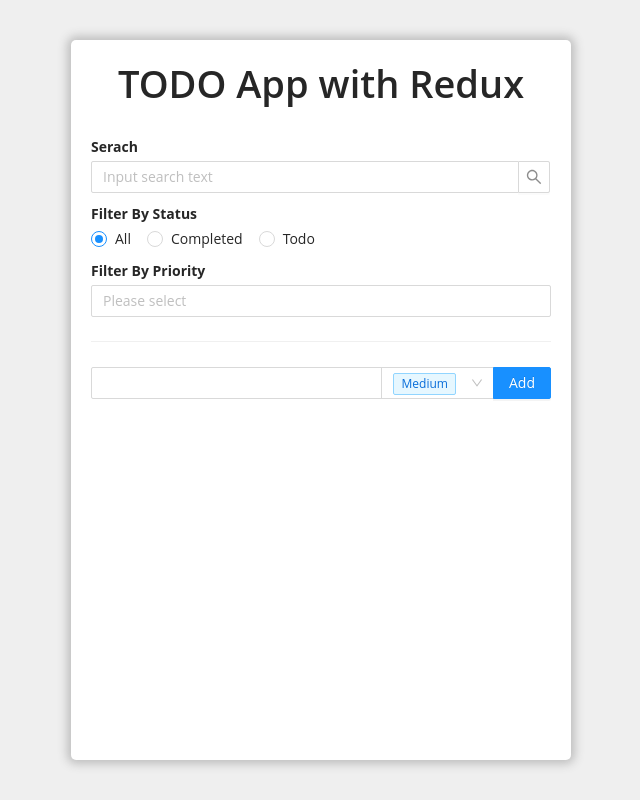
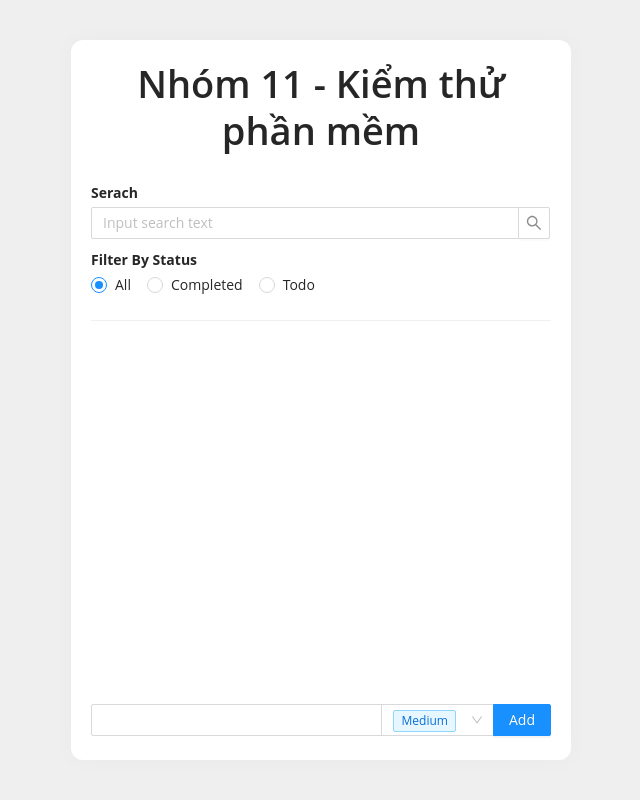
Before and after one commit to VuTien-creator/redux_todo, a React (Create React App) app: page / in a window 1280 px wide. Shown: the whole page, without its empty margins (319-959 px from the left). Built offline with nearby package versions, Linux system fonts and the light colour scheme.

Commit message:
220408_2057

```diff
--- a/src/App.js
+++ b/src/App.js
@@ -1,28 +1,27 @@
-import React from 'react';
-import { Typography, Divider } from 'antd'
-import './App.css';
+import { Divider, Typography } from "antd";
+import "./App.css";
 
-import Filters from './components/Filters/Filters'
-import TodoList from './components/TodoList/TodoList';
+import Filters from "./components/Filters/Filters";
+import TodoList from "./components/TodoList/TodoList";
 
-const { Title } = Typography
+const { Title } = Typography;
 
 function App() {
     return (
         <div
             style={{
                 width: 500,
-        margin: '0 auto',
-        display: 'flex',
-        flexDirection: 'column',
-        backgroundColor: 'white',
+                margin: "0 auto",
+                display: "flex",
+                flexDirection: "column",
+                backgroundColor: "white",
                 padding: 20,
-        boxShadow: '0 0 10px 4px #bfbfbf',
-        borderRadius: 5,
-        height: '90vh',
+                boxShadow: "0 0 20px 4px rgba(0, 0, 0, 0.02)",
+                borderRadius: 12,
+                height: "90vh",
             }}
         >
-      <Title style={{ textAlign:'center' }}>TODO App with Redux</Title>
+            <Title style={{ textAlign: "center" }}>Nhóm 11 - Kiểm thử phần mềm</Title>
             <Filters />
             <Divider />
             <TodoList />
--- a/src/components/Filters/Filters.js
+++ b/src/components/Filters/Filters.js
@@ -1,59 +1,55 @@
-import { useState } from 'react'
-import { useDispatch } from 'react-redux'
-import { Col, Row, Input, Typography, Radio, Select, Tag } from 'antd'
-import filtersSlice from './FiltersSlice'
+import { Col, Input, Radio, Row, Typography } from "antd";
+import { useState } from "react";
+import { useDispatch } from "react-redux";
+import filtersSlice from "./FiltersSlice";
 
 // import * as actions from '../redux/actions'
 
-const { Search } = Input
+const { Search } = Input;
 
 function Filters() {
-    const dispatch = useDispatch()
+    const dispatch = useDispatch();
 
-    const [searchText, setSearchText] = useState('')
+    const [searchText, setSearchText] = useState("");
 
-    const [searchStatus, setSearchStatus] = useState('All')
+    const [searchStatus, setSearchStatus] = useState("All");
 
-    const [searchPriority, setSearchPriority] = useState([])
-
+    // const [searchPriority, setSearchPriority] = useState([]);
 
     const handleInputSearch = (e) => {
-        setSearchText(e.target.value)
-        dispatch(filtersSlice.actions.search(e.target.value))
-    }
+        setSearchText(e.target.value);
+        dispatch(filtersSlice.actions.search(e.target.value));
+    };
 
     const handleSearchStatusChange = (e) => {
-        setSearchStatus(e.target.value)
-        dispatch(filtersSlice.actions.status(e.target.value))
-    }
+        setSearchStatus(e.target.value);
+        dispatch(filtersSlice.actions.status(e.target.value));
+    };
 
-    const handleSearchPriority = (value) => {
-        setSearchPriority(value)
-        dispatch(filtersSlice.actions.priority(value))
-    }
+    // const handleSearchPriority = (value) => {
+    //     setSearchPriority(value);
+    //     dispatch(filtersSlice.actions.priority(value));
+    // };
+
     return (
-        <Row justify='center'>
+        <Row justify="center">
             <Col span={24}>
-                <Typography.Paragraph
-                    style={{ fontWeight: 'bold', marginBottom: 3, marginTop: 10 }}
-                >
+                <Typography.Paragraph style={{ fontWeight: "bold", marginBottom: 3, marginTop: 10 }}>
                     Serach
                 </Typography.Paragraph>
                 <Search placeholder="Input search text" value={searchText} onChange={handleInputSearch} />
             </Col>
             <Col sm={24}>
-                <Typography.Paragraph
-                    style={{ fontWeight: 'bold', marginBottom: 3, marginTop: 10 }}
-                >
+                <Typography.Paragraph style={{ fontWeight: "bold", marginBottom: 3, marginTop: 10 }}>
                     Filter By Status
                 </Typography.Paragraph>
-                <Radio.Group value={searchStatus} onChange={handleSearchStatusChange} >
+                <Radio.Group value={searchStatus} onChange={handleSearchStatusChange}>
                     <Radio value="All">All</Radio>
                     <Radio value="Completed">Completed</Radio>
                     <Radio value="Todo">Todo</Radio>
                 </Radio.Group>
             </Col>
-            <Col sm={24}>
+            {/* <Col sm={24}>
                 <Typography.Paragraph
                     style={{ fontWeight: 'bold', marginBottom: 3, marginTop: 10 }}
                 >
@@ -78,9 +74,9 @@ function Filters() {
                         <Tag color="gray">Low</Tag>
                     </Select.Option>
                 </Select>
-            </Col>
+            </Col> */}
         </Row>
-    )
+    );
 }
 
-export default Filters
+export default Filters;
--- a/src/components/Todo/Todo.js
+++ b/src/components/Todo/Todo.js
@@ -1,42 +1,40 @@
-
-import { useState } from 'react'
-import { useDispatch } from 'react-redux'
-import { Row, Tag, Checkbox } from 'antd'
-import * as actions from '../redux/actions'
-import todoListSlice from '../TodoList/TodoListSlice'
+import { Checkbox, Row, Tag } from "antd";
+import { useState } from "react";
+import { useDispatch } from "react-redux";
+// import * as actions from '../redux/actions'
+import todoListSlice from "../TodoList/TodoListSlice";
 const priorityColorMapping = {
-    High: 'red',
-    Medium: 'blue',
-    Low: 'gray'
-}
+    High: "red",
+    Medium: "blue",
+    Low: "gray",
+};
 
 function Todo({ name, priority, completed, id }) {
+    const dispatch = useDispatch();
 
-    const dispatch = useDispatch()
-
-    const [checked, setChecked] = useState(completed)
+    const [checked, setChecked] = useState(completed);
 
     const toggleChecked = () => {
-        setChecked(checked => !checked)
+        setChecked((checked) => !checked);
         // dispatch(actions.toggleComplete(id))
-        dispatch(todoListSlice.actions.complete(id))
-    }
+        dispatch(todoListSlice.actions.complete(id));
+    };
     return (
         <Row
-            justify='space-between'
+            justify="space-between"
             style={{
                 marginBottom: 3,
-                ...(checked ? { opacity: 0.5, textDecoration: 'line-through' } : {})
+                ...(checked ? { opacity: 0.5, textDecoration: "line-through" } : {}),
             }}
         >
             <Checkbox checked={checked} onChange={toggleChecked}>
                 {name}
             </Checkbox>
-            <Tag color={priorityColorMapping[priority]} style={{ margin: 0 }} >
+            <Tag color={priorityColorMapping[priority]} style={{ margin: 0 }}>
                 {priority}
             </Tag>
         </Row>
-    )
+    );
 }
 
-export default Todo
+export default Todo;
--- a/src/components/TodoList/TodoList.js
+++ b/src/components/TodoList/TodoList.js
@@ -13,23 +13,16 @@ import todoListSlice from "./TodoListSlice";
 function TodoList() {
     const todoList = useSelector(todoRemainingSelector);
 
-    // const searchText = useSelector(searchTextSelector)
-
     const [todoName, setTodoName] = useState("");
     const [priority, setPriority] = useState("Medium");
 
     const dispatch = useDispatch();
 
     const handleAddButtonClick = () => {
+        // if (!todoName) {
+        //     return;
+        // }
         dispatch(
-            // addTodo(
-            //     {
-            //         id: uuidv4(),
-            //         name: todoName,
-            //         priority: priority,
-            //         completed: false
-            //     }
-            // )
             todoListSlice.actions.addTodo({
                 id: uuidv4(),
                 name: todoName,
@@ -57,8 +50,8 @@ function TodoList() {
     };
 
     return (
-        <Row style={{ heght: "calc(100% - 40px)" }}>
-            <Col span={24} style={{ heght: "calc(100% - 40px)", overflowY: "auto" }} id="todo_container">
+        <Row style={{ height: "calc(100% - 40px)" }}>
+            <Col span={24} style={{ height: "calc(100% - 40px)", overflowY: "auto" }} id="todo_container">
                 {renderTodoList()}
             </Col>
 
```
Also changed, not shown: 1 other file (tests, documents, lock files or other folders). Lines whose indentation alone changed are shown as unchanged.
